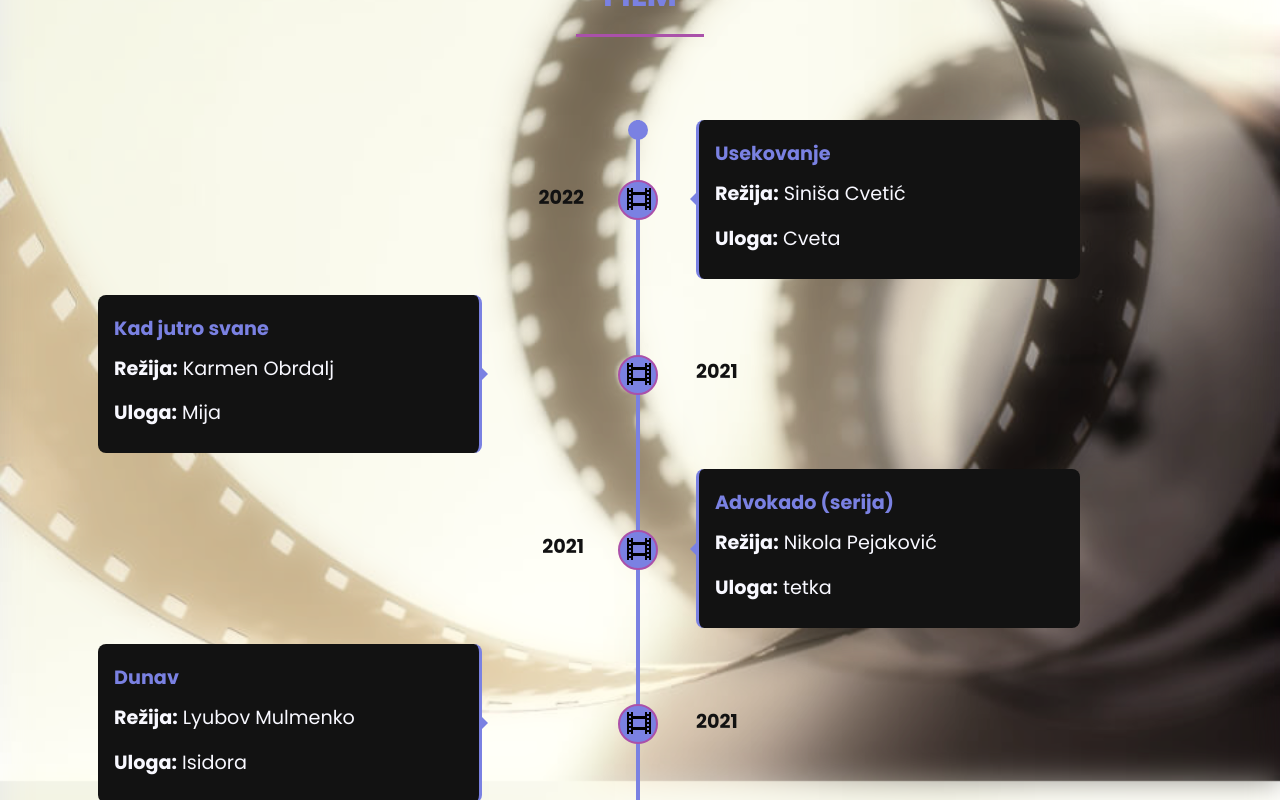
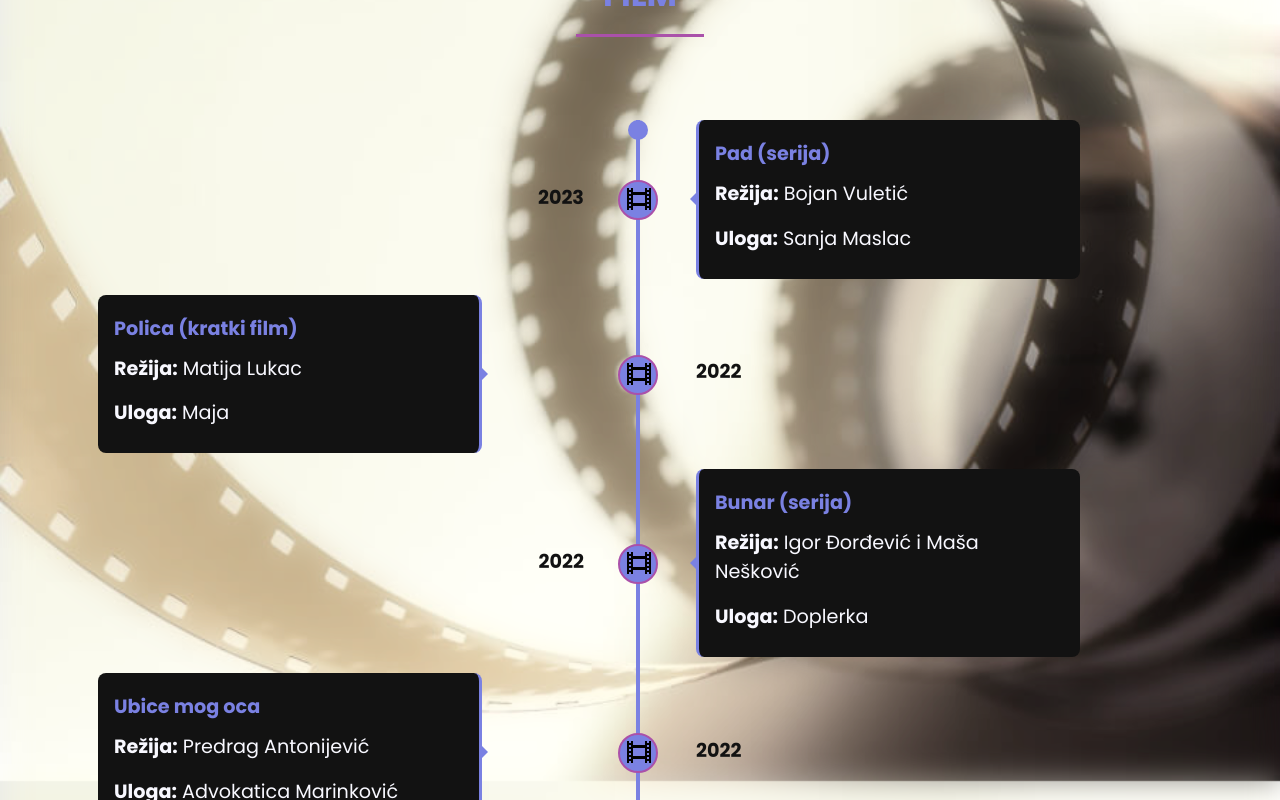
Before and after one commit to vukovicdusan/milicajanevski, a Next.js app: page / in a window 1280 px wide. Shown: the part 3140-3940 px from the top of the page. Built offline with nearby package versions, Linux system fonts and the light colour scheme.

Commit message:
More movies added to the infographic

```diff
--- a/components/Infographic.jsx
+++ b/components/Infographic.jsx
@@ -18,6 +18,34 @@ const Infographic = () => {
 					</div>
 					<div className={styles.infographicMain}>
 						<span className={styles.infographicMainLine}></span>
+						<InfographicItem
+							position={"right"}
+							role={"Sanja Maslac"}
+							director={"Bojan Vuletić"}
+							year={"2023"}
+							title={"Pad (serija)"}
+						></InfographicItem>
+						<InfographicItem
+							position={"left"}
+							role={"Maja"}
+							director={"Matija Lukac"}
+							year={"2022"}
+							title={"Polica (kratki film)"}
+						></InfographicItem>
+						<InfographicItem
+							position={"right"}
+							role={"Doplerka"}
+							director={"Igor Đorđević i Maša Nešković"}
+							year={"2022"}
+							title={"Bunar (serija)"}
+						></InfographicItem>
+						<InfographicItem
+							position={"left"}
+							role={"Advokatica Marinković"}
+							director={"Predrag Antonijević"}
+							year={"2022"}
+							title={"Ubice mog oca"}
+						></InfographicItem>
 						<InfographicItem
 							position={"right"}
 							role={"Cveta"}
```
